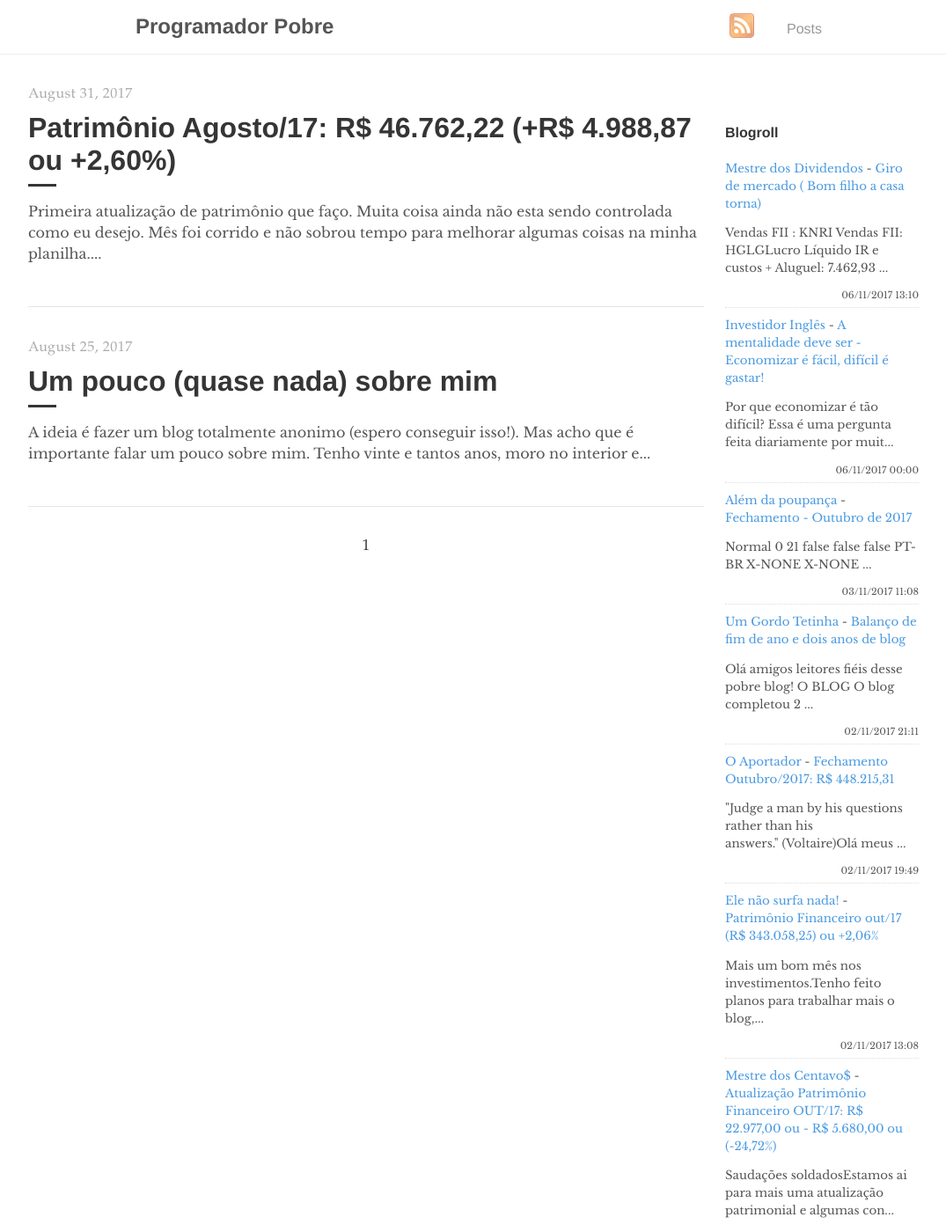
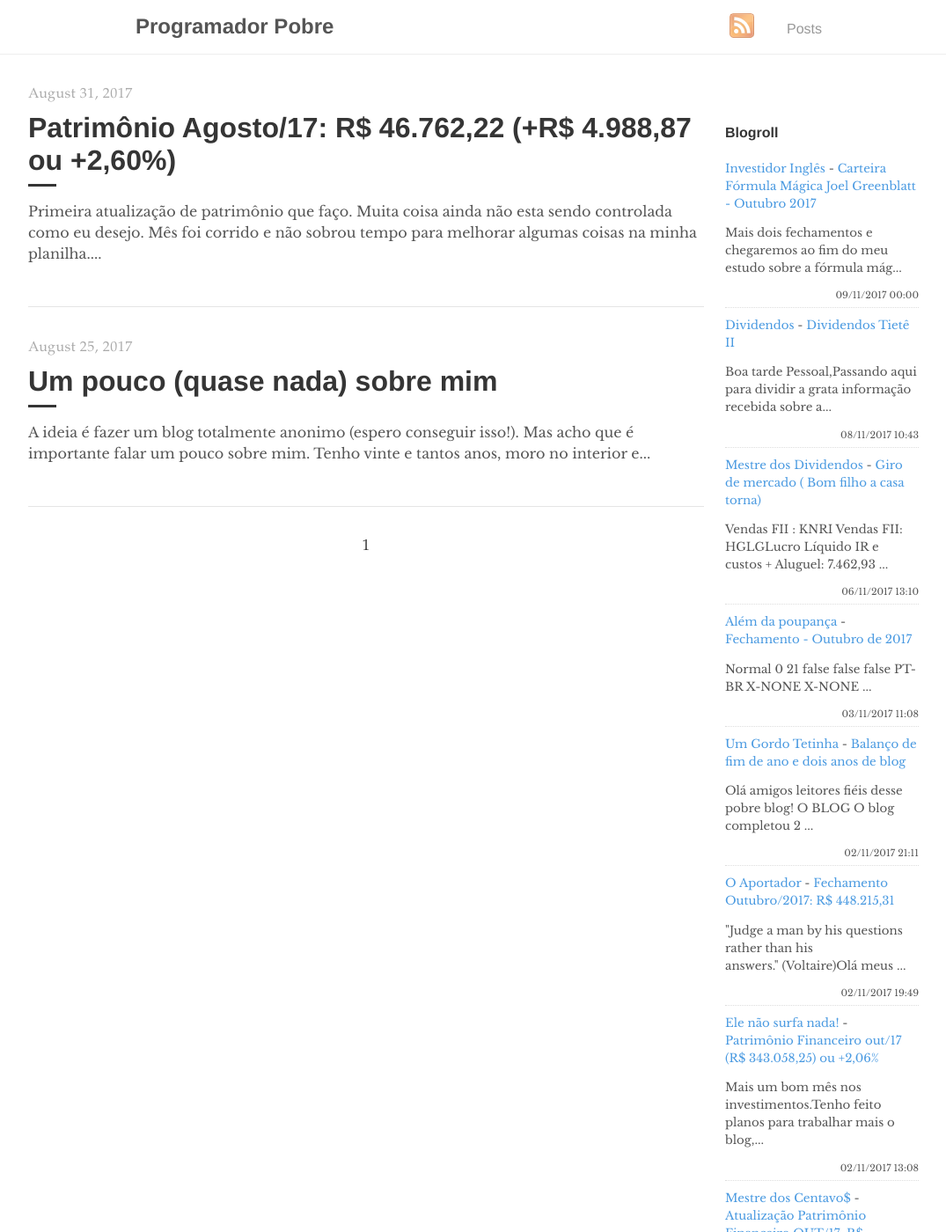
Before and after one commit to programadorpobre/programadorpobre.github.io, a Jekyll site: the page built from index.html, in a window 1280 px wide and 1400 px high. Shown: the whole window at 88% size, without its empty margins (96-1171 px from the left). Built offline with Jekyll 4.4.1, drawn with Linux system fonts in a browser that asks for light colours; the list of posts is cut into pages by our own code; comment, search, counter and statistics services are not loaded; some of the changed text lies outside the part shown.

Commit message:
[ci skip] travis #96

```diff
--- a/_includes/feed-entries.html
+++ b/_includes/feed-entries.html
@@ -1,12 +1,17 @@
+<div class="feed-entry">
+    <a class="feed-entry-site-name" href="http://investidoringles.blogspot.com/">Investidor Inglês</a> - <a class="feed-entry-title" href="http://investidoringles.blogspot.com/2017/11/carteira-formula-magica-joel-greenblatt.html">Carteira Fórmula Mágica Joel Greenblatt - Outubro 2017</a>
+    <p class="feed-entry-summary">Mais dois fechamentos e chegaremos ao fim do meu estudo sobre a&nbsp;fórmula mág...</p>
+    <time datetime="2017-11-09T00:00:00.000-02:00">09/11/2017 00:00</time>
+</div>
+<div class="feed-entry">
+    <a class="feed-entry-site-name" href="http://bonsdividendos.blogspot.com/">Dividendos</a> - <a class="feed-entry-title" href="http://bonsdividendos.blogspot.com/2017/11/dividendos-tiete-ii.html">Dividendos Tietê II</a>
+    <p class="feed-entry-summary">Boa tarde Pessoal,Passando aqui para dividir a grata informação recebida sobre a...</p>
+    <time datetime="2017-11-08T10:43:00.000-08:00">08/11/2017 10:43</time>
+</div>
 <div class="feed-entry">
     <a class="feed-entry-site-name" href="http://mestredosdividendos.blogspot.com/">Mestre dos Dividendos</a> - <a class="feed-entry-title" href="http://mestredosdividendos.blogspot.com/2017/11/giro-de-mercado-bom-filho-casa-torna.html">Giro de mercado ( Bom filho a casa torna)</a>
     <p class="feed-entry-summary">Vendas FII : KNRI Vendas FII: HGLGLucro Líquido IR e custos + Aluguel: 7.462,93 ...</p>
     <time datetime="2017-11-06T13:10:00.001-08:00">06/11/2017 13:10</time>
-</div>
-<div class="feed-entry">
-    <a class="feed-entry-site-name" href="http://investidoringles.blogspot.com/">Investidor Inglês</a> - <a class="feed-entry-title" href="http://investidoringles.blogspot.com/2017/11/por-que-economizar-e-tao-dificil.html">A mentalidade deve ser - Economizar é fácil, difícil é gastar!</a>
-    <p class="feed-entry-summary">Por que economizar é tão difícil? Essa é uma pergunta feita diariamente por muit...</p>
-    <time datetime="2017-11-06T00:00:00.000-02:00">06/11/2017 00:00</time>
 </div>
 <div class="feed-entry">
     <a class="feed-entry-site-name" href="http://alemdapoupanca.blogspot.com/">Além da poupança</a> - <a class="feed-entry-title" href="http://alemdapoupanca.blogspot.com/2017/11/fechamento-outubro-de-2017.html">Fechamento - Outubro de 2017</a>
@@ -34,11 +39,6 @@
     <time datetime="2017-11-01T14:24:00.000-07:00">01/11/2017 14:24</time>
 </div>
 <div class="feed-entry">
-    <a class="feed-entry-site-name" href="http://bonsdividendos.blogspot.com/">Dividendos</a> - <a class="feed-entry-title" href="http://bonsdividendos.blogspot.com/2017/10/dividendos-klabin-ii.html">Dividendos Klabin II</a>
-    <p class="feed-entry-summary">Bom dia Pessoal,Recebi hoje a informação sobre o novo pagamento dos dividendos s...</p>
-    <time datetime="2017-10-31T06:56:00.000-07:00">31/10/2017 06:56</time>
-</div>
-<div class="feed-entry">
     <a class="feed-entry-site-name" href="http://microinvestidornerd.blogspot.com/">Micro Investidor Nerd</a> - <a class="feed-entry-title" href="http://microinvestidornerd.blogspot.com/2017/10/nao-estou-tao-mal-assim.html">Não estou tão mal assim (resposta ao post do Corey)</a>
     <p class="feed-entry-summary">Caras, acabei de ler o último post do Corey, ainda estou lendo os comentários, e...</p>
     <time datetime="2017-10-16T13:05:00.001-07:00">16/10/2017 13:05</time>
```
